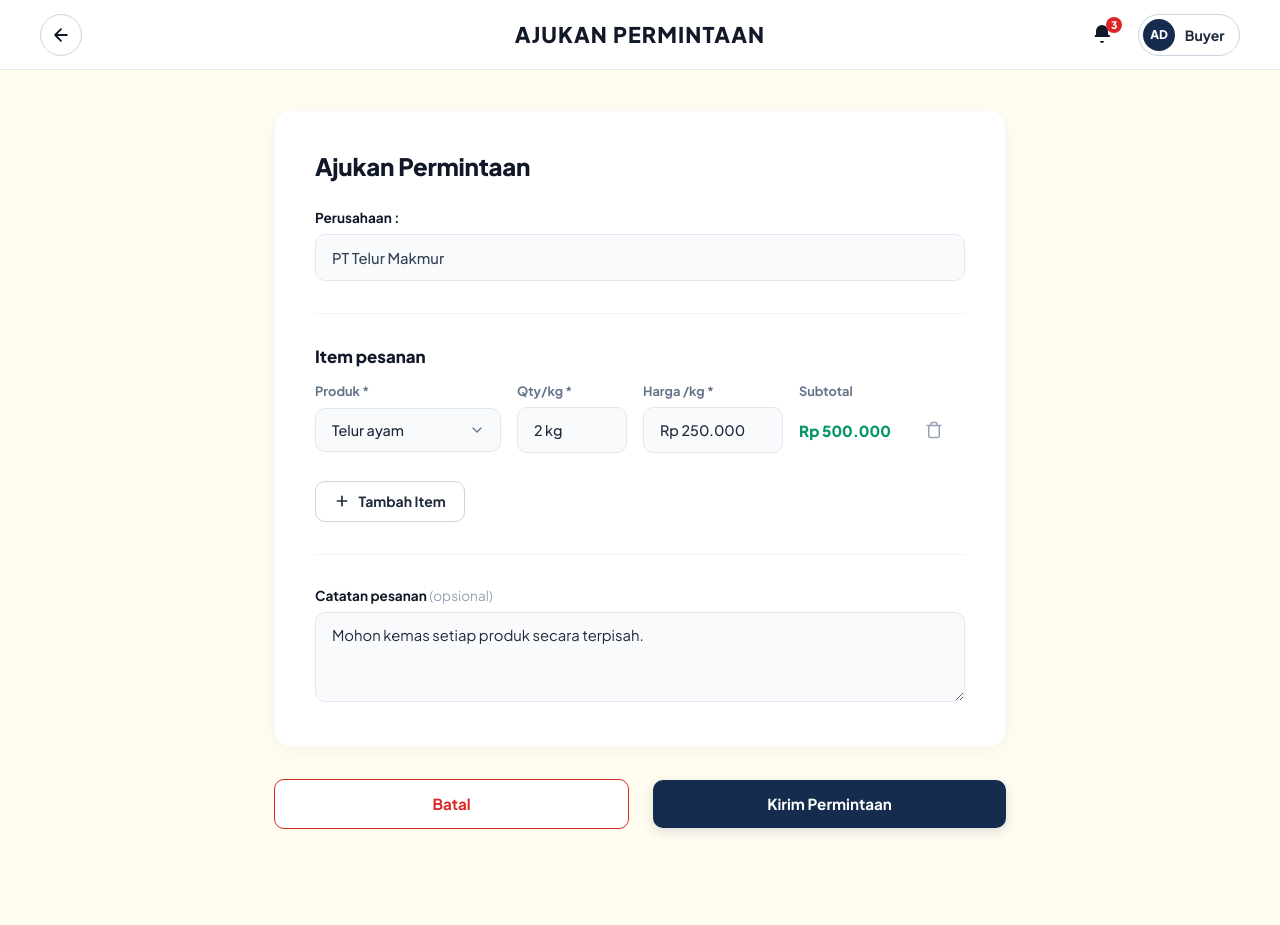
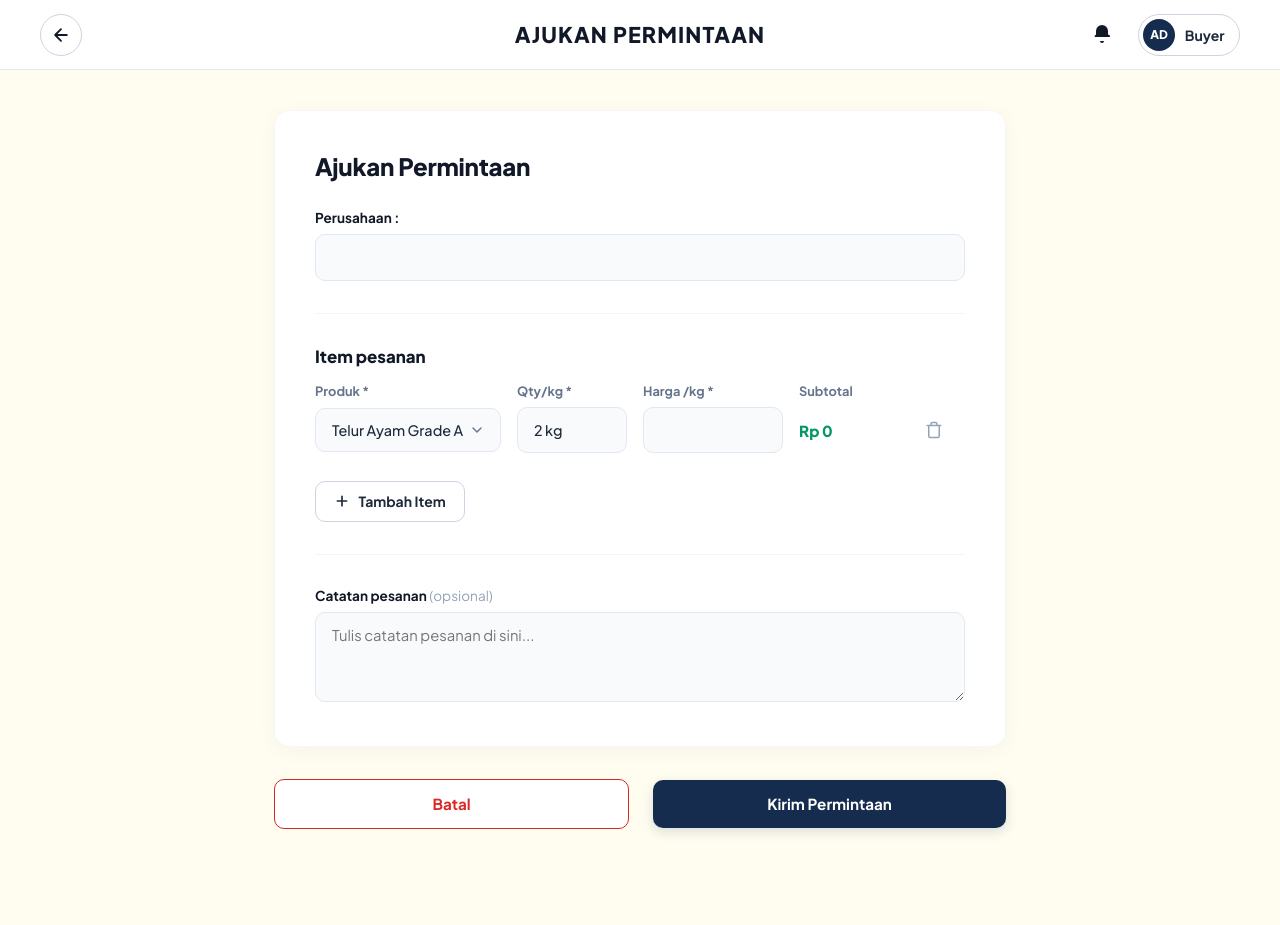
Before and after one commit to Vallens-jpg/B2B, a PHP site: template src/pages/pembeli/ajukan_permintaan.php in a window 1280 px wide. Run offline with PHP 8.4, Linux system fonts and the light colour scheme; the template is opened without the code that fills it, so the values that code supplies are empty.

Commit message:
Ajukan Permintaan jadi asli: produk & perusahaan dari API, Kirim buat order via api/order/create.php

```diff
--- a/src/pages/pembeli/ajukan_permintaan.php
+++ b/src/pages/pembeli/ajukan_permintaan.php
@@ -267,12 +267,12 @@
     </a>
     <h1 class="detail-page-heading">Ajukan Permintaan</h1>
     <div class="navbar-actions">
-      <button type="button" class="notification-bell-btn" aria-label="Notifikasi">
+      <a href="../notifikasi.php" class="notification-bell-btn" aria-label="Notifikasi">
         <svg class="bell-icon" viewBox="0 0 24 24">
           <path d="M12 2a6 6 0 0 0-6 6v3.586l-.707.707A1 1 0 0 0 5 14h14a1 1 0 0 0 .707-1.707L18 11.586V8a6 6 0 0 0-6-6zM10 18a2 2 0 0 0 4 0h-4z"/>
         </svg>
-        <span class="notification-badge-red">3</span>
-      </button>
+        <span class="notification-badge-red" id="ajukanBellBadge" style="display:none">0</span>
+      </a>
       <div class="user-profile-capsule">
         <div class="user-avatar-circle">AD</div>
         <span class="user-name-text">Buyer</span>
@@ -289,7 +289,7 @@
         <!-- Perusahaan -->
         <div class="form-group" style="margin-bottom: 1.75rem;">
           <label class="field-label-sm">Perusahaan :</label>
-          <input type="text" id="companyInput" class="input-readonly" value="PT Telur Makmur" readonly>
+          <input type="text" id="companyInput" class="input-readonly" value="" readonly>
         </div>
 
         <div class="section-divider"></div>
@@ -308,12 +308,11 @@
         <div class="item-row-grid">
           <div class="select-wrapper">
             <select class="form-select" id="productSelect">
-              <option value="Telur ayam">Telur ayam</option>
+              <option value="Telur Ayam Grade A">Telur Ayam Grade A</option>
+              <option value="Telur Ayam Grade B">Telur Ayam Grade B</option>
+              <option value="Telur Ayam Grade C">Telur Ayam Grade C</option>
+              <option value="Telur Ayam Kampung">Telur Ayam Kampung</option>
               <option value="Telur Omega">Telur Omega</option>
-              <option value="Telur Ayam Kampung">Telur Ayam Kampung</option>
-              <option value="Telur Ayam Ras Grade A">Telur Ayam Ras Grade A</option>
-              <option value="Telur Ayam Ras Grade B">Telur Ayam Ras Grade B</option>
-              <option value="Telur Ayam Ras Grade C">Telur Ayam Ras Grade C</option>
             </select>
             <svg class="select-arrow" viewBox="0 0 24 24" fill="none"><path d="M6 9l6 6 6-6" stroke-linecap="round" stroke-linejoin="round" stroke-width="2"/></svg>
           </div>
@@ -321,10 +320,10 @@
             <input type="text" id="qtyInput" class="form-input-qty" value="2 kg">
           </div>
           <div>
-            <input type="text" id="priceInput" class="form-input-price" value="Rp 250.000">
+            <input type="text" id="priceInput" class="form-input-price" value="">
           </div>
           <div>
-            <span id="subtotalText" class="subtotal-text">Rp 500.000</span>
+            <span id="subtotalText" class="subtotal-text">Rp 0</span>
           </div>
           <div>
             <button type="button" class="btn-delete-row" aria-label="Hapus item">
@@ -345,7 +344,7 @@
         <!-- Catatan Pesanan -->
         <div class="form-group" style="margin-bottom: 0;">
           <label class="field-label-sm">Catatan pesanan <span style="color: #94a3b8; font-weight: 400;">(opsional)</span></label>
-          <textarea class="textarea-notes" placeholder="Tulis catatan pesanan di sini...">Mohon kemas setiap produk secara terpisah.</textarea>
+          <textarea class="textarea-notes" placeholder="Tulis catatan pesanan di sini..."></textarea>
         </div>
       </form>
     </div>
@@ -360,26 +359,38 @@
   <!-- Floating Navigation -->
 
   <script>
-    // Handle seller and product parameters from detail page
+    // Data asli: produk & perusahaan dari API, pesanan dibuat lewat API.
     const urlParams = new URLSearchParams(window.location.search);
-    const sellerId = urlParams.get('seller') || '1';
-    const productName = urlParams.get('product');
-    const productPrice = urlParams.get('price');
+    const produkIdParam = urlParams.get('id');
 
-    const sellersMap = {
-      '1': 'PT Telur Makmur',
-      '2': 'Mitra Unggas Sejahtera',
-      '3': 'Tunas Farm',
-      '4': 'Berkah Telur Utama',
-      '5': 'Ternak Mandiri',
-      '6': 'Sinar Jaya Poultry'
-    };
+    let produkByName = {};
+    let penjualNamaById = {};
 
-    // Tombol kembali & batal selalu mengarah ke halaman Detail Produk
-    const backToProduct = `produk_detail.php?seller=${encodeURIComponent(sellerId)}` +
-      `&product=${encodeURIComponent(productName || 'Telur ayam')}` +
-      `&price=${encodeURIComponent(productPrice || 'Rp 250.000')}`;
+    function parseNumber(str) {
+      return parseInt(String(str).replace(/[^0-9]/g, '')) || 0;
+    }
 
+    function formatRupiah(num) {
+      return 'Rp ' + num.toLocaleString('id-ID');
+    }
+
+    function isiPerusahaan(namaProduk) {
+      const p = produkByName[namaProduk];
+      const el = document.getElementById('companyInput');
+      if (!el) return;
+      if (p && p.perusahaan_id && penjualNamaById[p.perusahaan_id]) {
+        el.value = penjualNamaById[p.perusahaan_id];
+      } else if (p && p.perusahaan_id) {
+        el.value = 'Perusahaan #' + p.perusahaan_id;
+      } else {
+        el.value = '';
+      }
+    }
+
+    // Tombol kembali & batal -> halaman Detail Produk (atau Dashboard)
+    const backToProduct = produkIdParam
+      ? 'produk_detail.php?id=' + encodeURIComponent(produkIdParam)
+      : 'dashboard_buyer.php';
     document.getElementById('backLink').href = backToProduct;
     document.getElementById('cancelLink').href = backToProduct;
 
@@ -408,46 +419,24 @@
       });
     }
 
-    if (sellersMap[sellerId]) {
-      document.getElementById('companyInput').value = sellersMap[sellerId];
-    }
-
-    if (productName) {
-      const select = document.getElementById('productSelect');
-      // check if option exists, otherwise add it
-      let found = false;
-      for (let opt of select.options) {
-        if (opt.value === productName) {
-          opt.selected = true;
-          found = true;
-          break;
+    // Lonceng: jumlah notifikasi belum dibaca yang asli
+    fetch('../../api/notifikasi.php')
+      .then(function (r) { return r.json(); })
+      .then(function (res) {
+        if (!res.ok || !res.data) return;
+        const unread = res.data.filter(function (n) { return !n.dibaca; }).length;
+        const badge = document.getElementById('ajukanBellBadge');
+        if (badge) {
+          badge.textContent = unread;
+          badge.style.display = unread > 0 ? '' : 'none';
         }
-      }
-      if (!found) {
-        const newOpt = document.createElement('option');
-        newOpt.value = productName;
-        newOpt.text = productName;
-        newOpt.selected = true;
-        select.add(newOpt);
-      }
-    }
-
-    if (productPrice) {
-      document.getElementById('priceInput').value = productPrice;
-    }
+      })
+      .catch(function () {});
 
     // Format rupiah otomatis & hitung subtotal
     const qtyInput = document.getElementById('qtyInput');
     const priceInput = document.getElementById('priceInput');
     const subtotalText = document.getElementById('subtotalText');
-
-    function parseNumber(str) {
-      return parseInt(String(str).replace(/[^0-9]/g, '')) || 0;
-    }
-
-    function formatRupiah(num) {
-      return 'Rp ' + num.toLocaleString('id-ID');
-    }
 
     function recalcSubtotal() {
       const qty = parseNumber(qtyInput.value);
@@ -467,8 +456,51 @@
       recalcSubtotal();
     });
 
-    // Hitung ulang saat halaman dimuat (harga bisa berubah dari parameter URL)
-    recalcSubtotal();
+    // Isi daftar produk dari database (API katalog), supaya harga & id produk asli.
+    const productSelect = document.getElementById('productSelect');
+    fetch('../../api/penjual.php')
+      .then(function (r) { return r.json(); })
+      .then(function (res) {
+        if (res.ok && res.data && res.data.penjual) {
+          res.data.penjual.forEach(function (pj) { penjualNamaById[pj.id] = pj.nama; });
+        }
+      })
+      .catch(function () {});
+    fetch('../../api/katalog.php')
+      .then(function (r) { return r.json(); })
+      .then(function (res) {
+        if (!res.ok || !res.data || !res.data.produk) return;
+        productSelect.innerHTML = '';
+        res.data.produk.forEach(function (pr) {
+          produkByName[pr.nama] = pr;
+          const opt = document.createElement('option');
+          opt.value = pr.nama;
+          opt.text = pr.nama + ' — Rp ' + Number(pr.harga_per_kg).toLocaleString('id-ID') + '/kg';
+          opt.dataset.harga = pr.harga_per_kg;
+          productSelect.appendChild(opt);
+        });
+        let target = null;
+        if (produkIdParam) {
+          target = res.data.produk.find(function (pr) { return String(pr.id) === String(produkIdParam); });
+        }
+        if (!target && res.data.produk.length) target = res.data.produk[0];
+        if (target) {
+          productSelect.value = target.nama;
+          priceInput.value = 'Rp ' + Number(target.harga_per_kg).toLocaleString('id-ID');
+          isiPerusahaan(target.nama);
+          recalcSubtotal();
+        }
+      })
+      .catch(function () {});
+
+    productSelect.addEventListener('change', function () {
+      const pr = produkByName[this.value];
+      if (pr) {
+        priceInput.value = 'Rp ' + Number(pr.harga_per_kg).toLocaleString('id-ID');
+        isiPerusahaan(pr.nama);
+        recalcSubtotal();
+      }
+    });
 
     // Tambah Item baru
     let itemCounter = 1;
@@ -479,12 +511,11 @@
       row.innerHTML = `
         <div class="select-wrapper">
           <select class="form-select">
-            <option>Telur ayam</option>
+            <option>Telur Ayam Grade A</option>
+            <option>Telur Ayam Grade B</option>
+            <option>Telur Ayam Grade C</option>
+            <option>Telur Ayam Kampung</option>
             <option>Telur Omega</option>
-            <option>Telur Ayam Kampung</option>
-            <option>Telur Ayam Ras Grade A</option>
-            <option>Telur Ayam Ras Grade B</option>
-            <option>Telur Ayam Ras Grade C</option>
           </select>
           <svg class="select-arrow" viewBox="0 0 24 24" fill="none"><path d="M6 9l6 6 6-6" stroke-linecap="round" stroke-linejoin="round" stroke-width="2"/></svg>
         </div>
@@ -528,20 +559,36 @@
       });
     }
 
-    // Kirim Permintaan -> halaman Status Pesanan (membawa data pesanan)
-    document.getElementById('kirimBtn').addEventListener('click', function () {
+    // Kirim Permintaan -> buat pesanan asli lewat API, lalu ke detail pesanan
+    document.getElementById('kirimBtn').addEventListener('click', async function () {
       const rows = document.querySelectorAll('.item-row-grid');
       const firstRow = rows[0];
       const product = firstRow.querySelector('.form-select').value;
-      const qty = firstRow.querySelector('.form-input-qty').value || '2 kg';
-      const subtotalValue = firstRow.querySelector('.subtotal-text').innerText;
-
-      window.location.href = 'status_pesanan.php' +
-        '?seller=' + encodeURIComponent(sellerId) +
-        '&product=' + encodeURIComponent(product) +
-        '&price=' + encodeURIComponent(document.getElementById('priceInput').value) +
-        '&qty=' + encodeURIComponent(qty.replace(/\s*kg/i, '').trim() + ' kg') +
-        '&subtotal=' + encodeURIComponent(subtotalValue);
+      const qty = parseNumber(firstRow.querySelector('.form-input-qty').value);
+      const p = produkByName[product];
+      if (!p) {
+        alert('Produk tidak ditemukan di katalog.');
+        return;
+      }
+      if (!qty || qty <= 0) {
+        alert('Jumlah harus lebih dari 0.');
+        return;
+      }
+      try {
+        const res = await fetch('../../api/order/create.php', {
+          method: 'POST',
+          headers: { 'Content-Type': 'application/json' },
+          body: JSON.stringify({ produk_id: p.id, jumlah_kg: qty })
+        });
+        const data = await res.json();
+        if (!data.ok) {
+          alert(data.error || 'Gagal membuat pesanan.');
+          return;
+        }
+        window.location.href = '../order_detail.php?id=' + data.data.order_id;
+      } catch (e) {
+        alert('Gagal menghubungi server.');
+      }
     });
   </script>
 </body>
```
